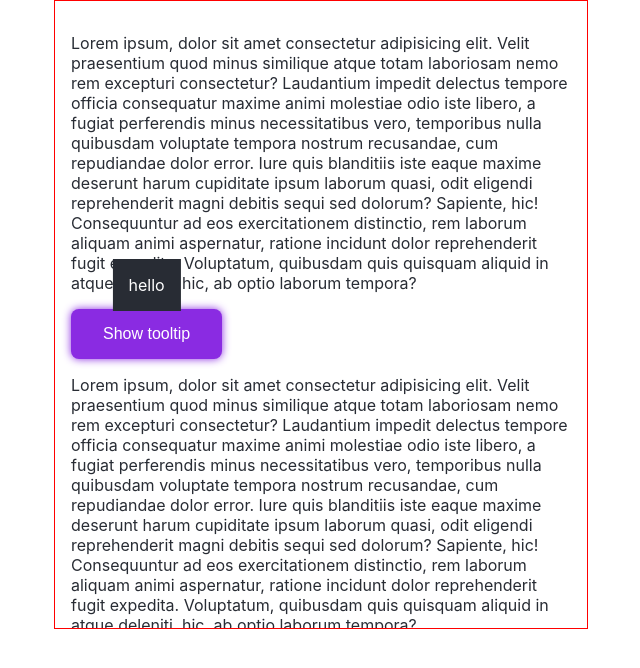
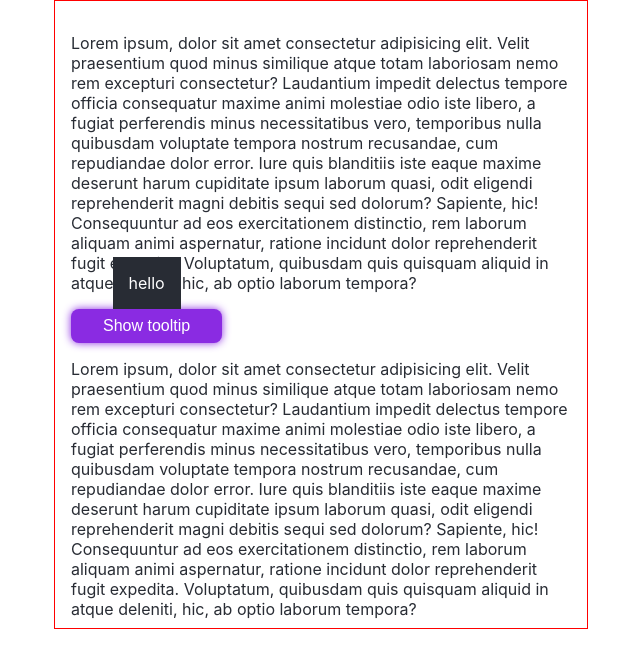
Before and after one commit to danielpickett/react-tooltip-sandbox, a React (Create React App) app: page / in a window 1280 px wide. Both pictures are taken after a click on the button "Show tooltip". Shown: the top 668 px of the page, without its empty margins (319-959 px from the left). Built offline with nearby package versions, Linux system fonts and the light colour scheme.

Commit message:
NICE! But need to put back scroll detection.

```diff
--- a/src/App.css
+++ b/src/App.css
@@ -11,7 +11,7 @@
   background-color: blueviolet;
   color: white;
   border: none;
-  padding: 1em 2em;
+  padding: .5em 2em;
   border-radius: 0.5rem;
   font-size: inherit;
 }
--- a/src/App.tsx
+++ b/src/App.tsx
@@ -33,7 +33,7 @@ function App() {
             Show tooltip
           </button>
         }
-        content={<div>hello</div>}
+        content={'hello'}
       />
 
       <p>
--- a/src/components/Tooltip/Tooltip.scss
+++ b/src/components/Tooltip/Tooltip.scss
@@ -3,5 +3,4 @@
   background-color: #282c34;
   padding: 1rem;
   position: fixed;
-  transform: translateX(-50%);
 }
--- a/src/components/Tooltip/Tooltip.tsx
+++ b/src/components/Tooltip/Tooltip.tsx
@@ -4,6 +4,8 @@ import React, {
   useEffect,
   ReactNode,
   useRef,
+  useCallback,
+  useState,
 } from 'react'
 import './Tooltip.scss'
 import { createPortal } from 'react-dom'
@@ -19,50 +21,32 @@ export const Tooltip = ({
   isActive: boolean
   deactivate: () => void
 }) => {
-  const triggerRef = useRef(null)
+  const [tooltipRect, setTooltipRect] = useState<DOMRect>()
+  const tooltipRef = useCallback((node) => {
+    if (node !== null) {
+      setTooltipRect(node.getBoundingClientRect())
+    }
+  }, [])
 
-  useEffect(() => {
-    console.log('it rendered')
+  const [triggerRect, setTriggerRect] = useState<DOMRect>()
+  const triggerRef = useCallback((node) => {
+    if (node !== null) {
+      setTriggerRect(node.getBoundingClientRect())
+    }
+  }, [])
 
-    const getScrollParent = (
-      node: (Node & ParentNode) | null | undefined,
-      callback: (node: Node) => void
-    ): (Node & ParentNode) | null => {
-      if (!node) {
-        return null
-      }
-      callback(node)
-      return getScrollParent(node.parentNode, callback)
+  const getTooltipPos = (
+    _tooltipRect: DOMRect | undefined,
+    _triggerRect: DOMRect | undefined
+  ) => {
+    if (_tooltipRect == undefined || _triggerRect == undefined) {
+      return undefined
+    }
+    return {
+      left: _triggerRect.x + _triggerRect.width / 2 - _tooltipRect.width / 2,
+      top: _triggerRect.y - _tooltipRect.height
     }
 
-    if (isActive) {
-      getScrollParent(triggerRef.current, (node: Node) => {
-        node.addEventListener('scroll', deactivate)
-      })
-    } else {
-      getScrollParent(triggerRef.current, (node: Node) => {
-        node.removeEventListener('scroll', deactivate)
-      })
-    }
-
-    return () => {
-      getScrollParent(triggerRef.current, (node: Node) => {
-        node.removeEventListener('scroll', deactivate)
-      })
-    }
-  })
-
-  const getPos = (node: Element | null) => {
-    if (node == null) {
-      return { left: 0, top: 0 }
-    }
-    const rect = node.getBoundingClientRect()
-    const coords = {
-      left: rect.x + rect.width / 2,
-      top: rect.y - rect.height,
-    }
-
-    return coords
   }
 
   return (
@@ -71,14 +55,15 @@ export const Tooltip = ({
       {isActive &&
         createPortal(
           <div
+            ref={tooltipRef}
             className="Tooltip"
             style={{
-              left: getPos(triggerRef?.current).left,
-              top: getPos(triggerRef?.current).top,
+              left: getTooltipPos(tooltipRect, triggerRect)?.left,
+              top: getTooltipPos(tooltipRect, triggerRect)?.top,
             }}
           >
             <div className="Tooltip__content">
-              {content}
+              <div>{content}</div>
             </div>
           </div>,
           document.body
@@ -86,3 +71,5 @@ export const Tooltip = ({
     </>
   )
 }
+
+//DOMRect {x: 357, y: 283, width: 378.640625, height: 34, top: 283, …}
```
